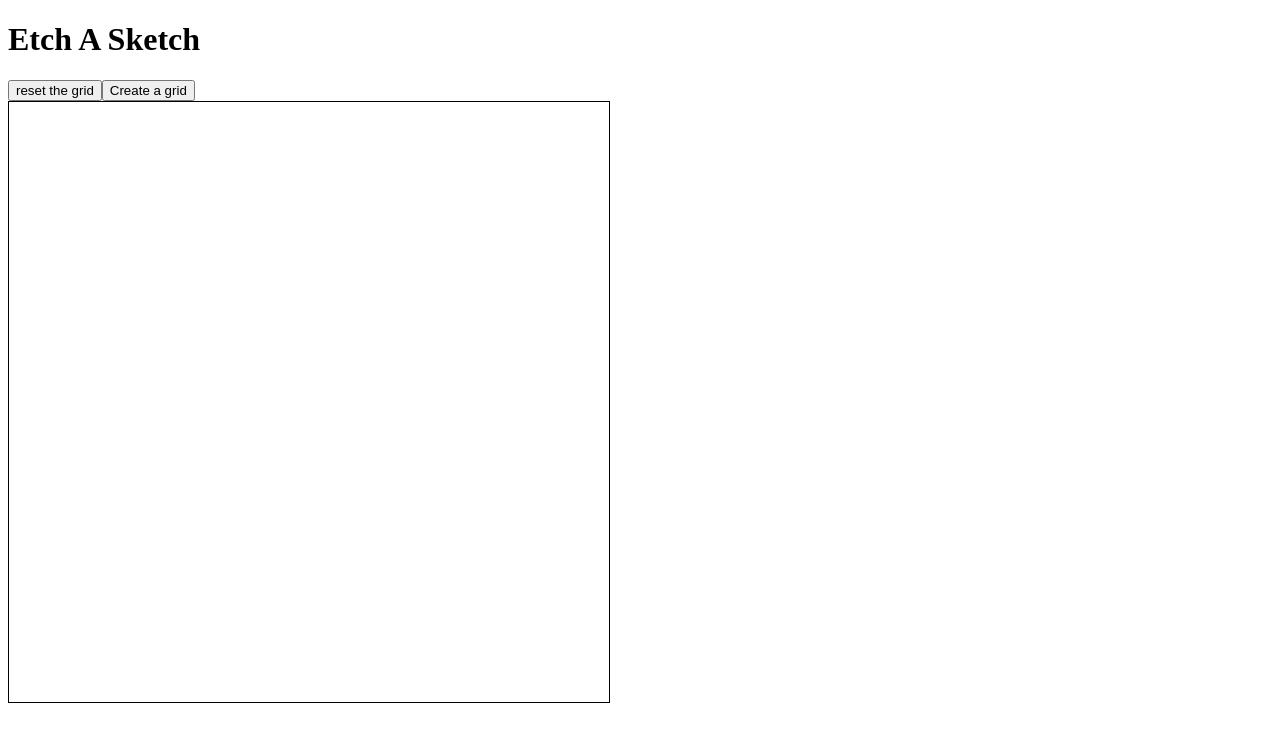
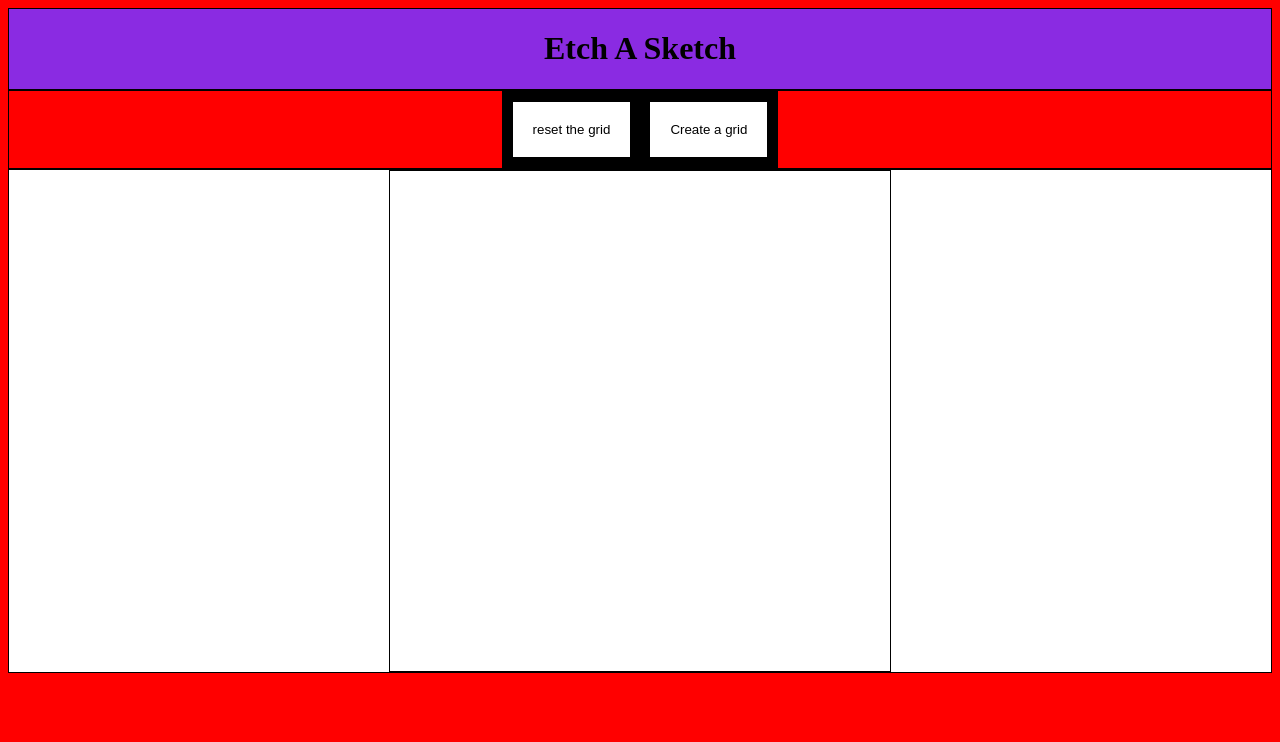
Before and after one commit to Jimmy-Patrick-Coleman/Etch-a-Sketch, a plain HTML site: page index.html in a window 1280 px wide. Drawn offline with Linux system fonts and the light colour scheme.

Commit message:
added some css to make it look nice i will start to work on the color changeing later

```diff
--- a/index.html
+++ b/index.html
@@ -3,21 +3,23 @@
     <head>
      <link rel="stylesheet" href="style.css">
     </head>
-    <body>
+    <body id="body">
         <header id="header">
           <h1>Etch A Sketch</h1>
         </header>
-        <main>
-          <section id="section">
-          <div id="button-container">
+        <main id="main">
+          <div id="button-div">
+            <div id="button-container">
+            </div>
           </div>
-          <div id="grid-container">
+          <div id="grid-div">
+            <div id="grid-container">
 
+            </div>
           </div>
-          </section>
 
         </main>
-        <footer>
+        <footer id="footer">
         <script src="script.js">
 
         </script>
--- a/style.css
+++ b/style.css
@@ -1,9 +1,50 @@
+#body {
+    background-color: red;
+}
+#header {
+    border: 1px solid black;
+    display: flex;
+    text-align: center;
+    justify-content: center;
+    background-color: blueviolet;
+}
+#main {
+    background-color: red;
+}
+#footer {
+    padding: 5px;
+}
+#button-div {
+    border: 1px solid black;
+    display: flex;
+    justify-content: space-around;
+}
+.creationButton {
+    border: 10px solid black;
+    padding: 20px;
+    background-color: white;
+}
+.resetButton {
+    border: 10px solid black;
+    padding: 20px;
+    background-color: white;
+}
+#grid-div {
+    background-color: white;
+    border: 1px solid black;
+    display: flex;
+    text-align: center;
+    justify-content: center;
+}
+#button-container {
+    border: 1px solid black;
+}
 #grid-container {
     border: 1px solid black;
     display: grid;
     align-items: center;
-    height: 600px;
-    width: 600px;
+    height: 500px;
+    width: 500px;
 
 }
 .div {
```
